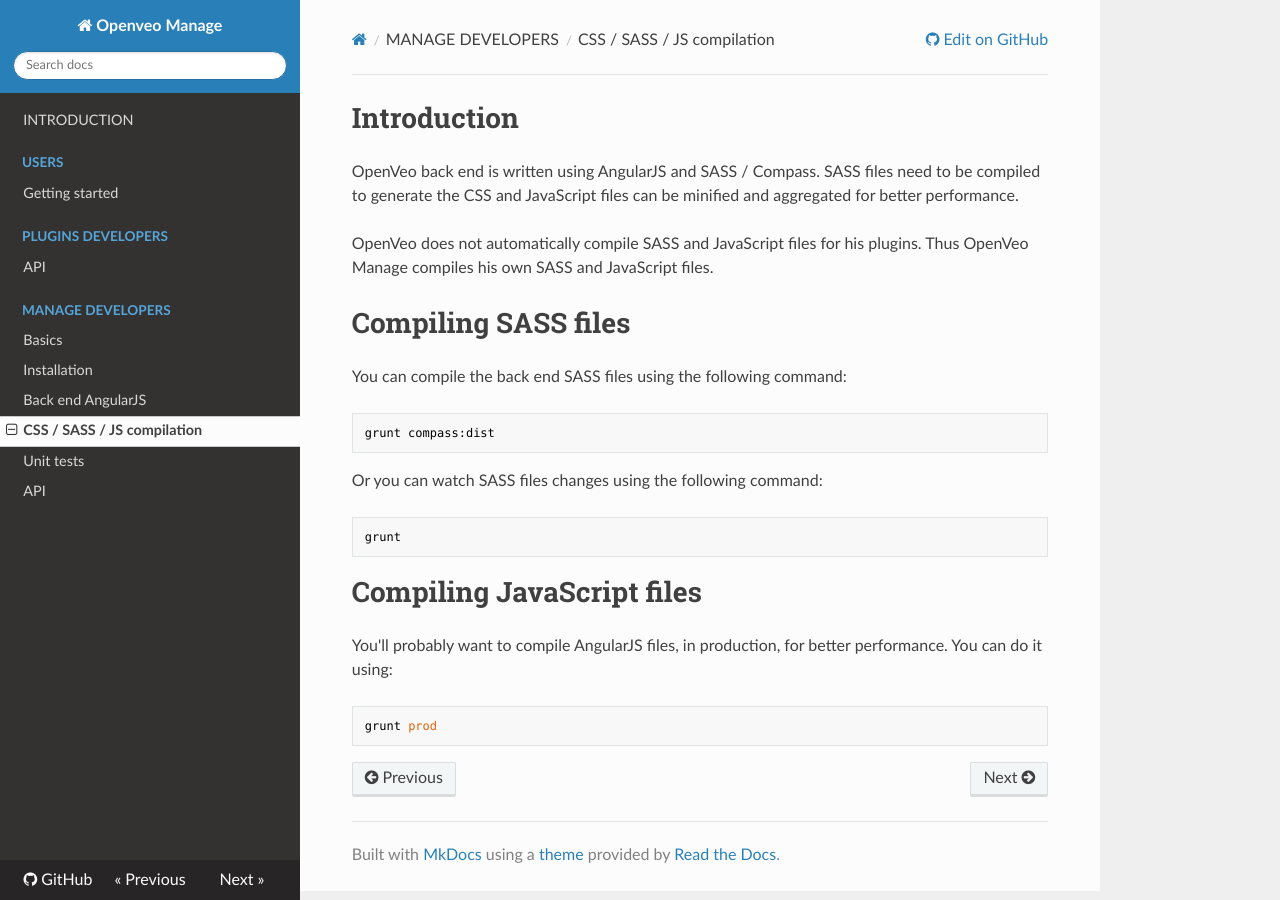
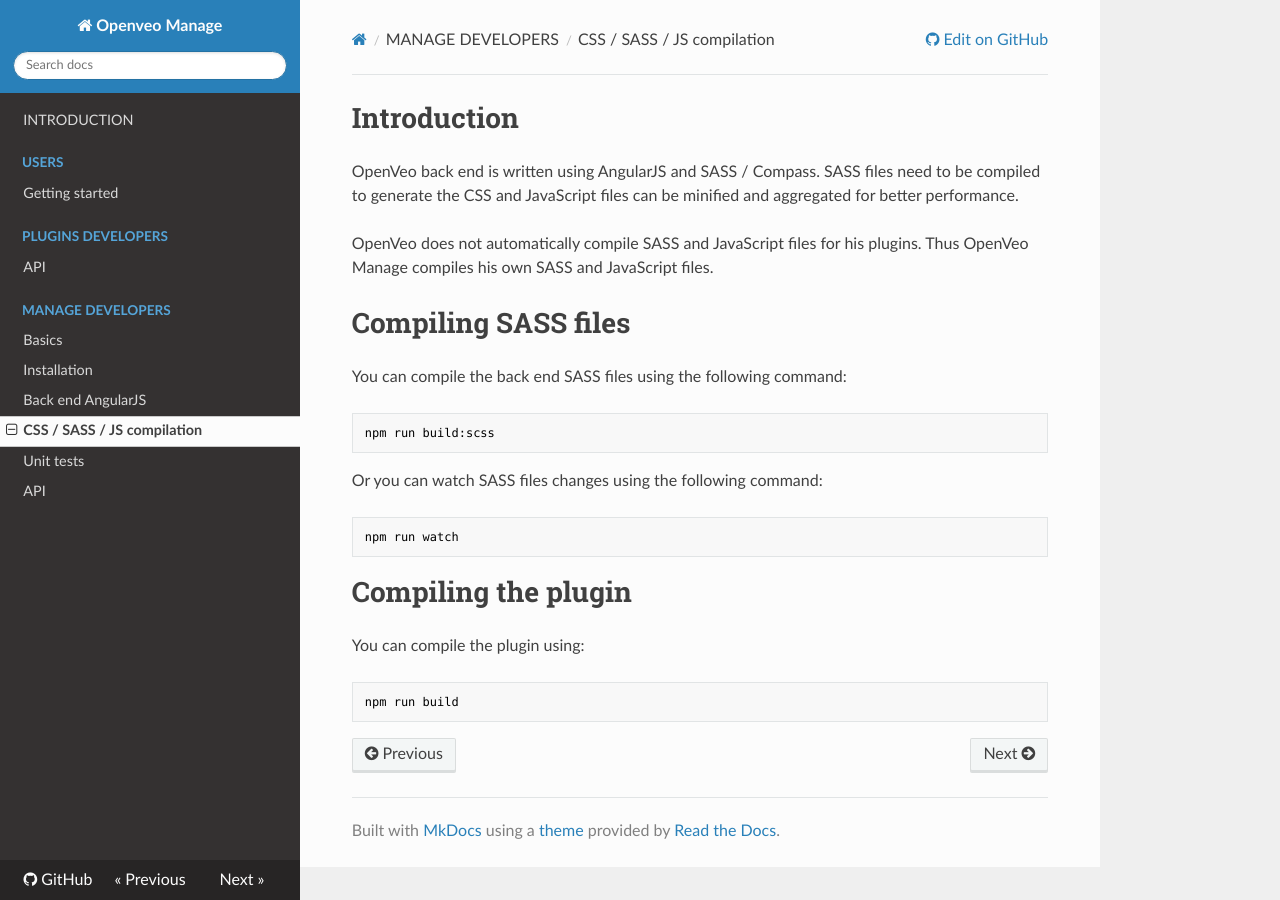
Before and after one commit to veo-labs/openveo-manage, an MkDocs documentation site: the page built from docs/developers/compilation.md, in a window 1280 px wide. Built offline with MkDocs 1.6.1, drawn with Linux system fonts in a browser that asks for light colours; nearby versions of some CDN libraries; old or Windows-style settings are respelled for this version of MkDocs.

Commit message:
commands: wrap grunt commands with NPM scripts
"grunt" command was supposed to be installed
globally to be able to run commands like `grunt
eslint`. With npx `grunt eslint` can be replaced
by `npx grunt eslint` to use local grunt command
line client.
For standardization purpose all commands are now
wrapped into NPM scripts commands. `grunt` global
installation is not needed anymore and commands
are run using NPM scripts like `npm run lint`.

```diff
--- a/docs/developers/compilation.md
+++ b/docs/developers/compilation.md
@@ -8,14 +8,14 @@ OpenVeo does not automatically compile SASS and JavaScript files for his plugins
 
 You can compile the back end SASS files using the following command:
 
-    grunt compass:dist
+    npm run build:scss
 
 Or you can watch SASS files changes using the following command:
 
-    grunt
+    npm run watch
 
-# Compiling JavaScript files
+# Compiling the plugin
 
-You'll probably want to compile AngularJS files, in production, for better performance. You can do it using:
+You can compile the plugin using:
 
-    grunt prod
+    npm run build
```
Also changed, not shown: docs/developers/unit-tests.md (+1 -1 lines), package.json (+9 -6 lines).
